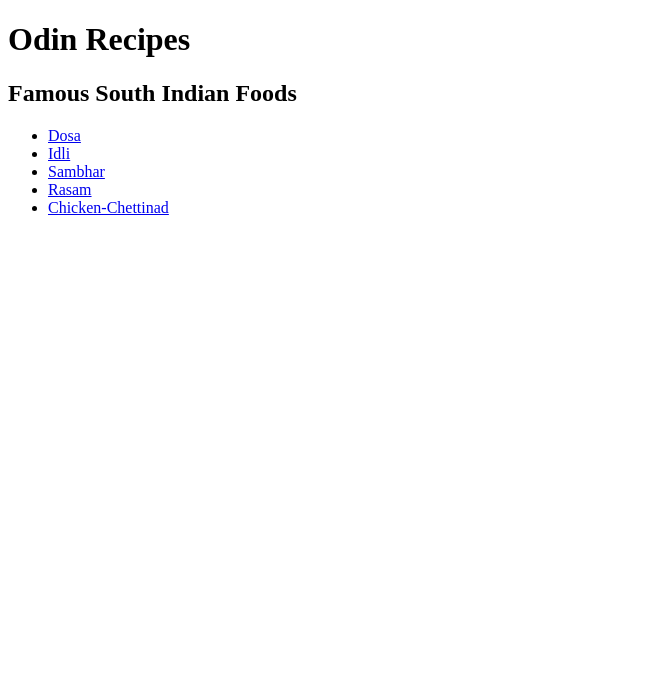
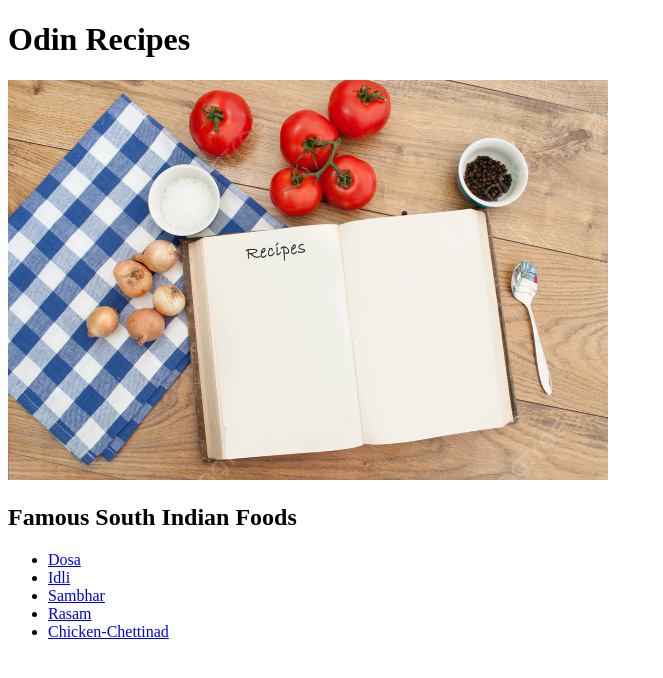
Before and after one commit to naveenzenith/odin-recipes, a plain HTML site: page index.html in a window 1280 px wide. Shown: the whole page, without its empty margins (0-663 px from the left). Drawn offline with Linux system fonts and the light colour scheme.

Commit message:
add image to homepage

```diff
--- a/index.html
+++ b/index.html
@@ -6,6 +6,7 @@
     </head>
     <body>
         <h1>Odin Recipes</h1>
+        <img src="../images/recipe.jpg" width="600" height="400">
         <h2>Famous South Indian Foods</h2>
         <ul>
             <li><a href="recipes/dosa.html">Dosa</a></li>
```
Also changed, not shown: images/recipe.jpg (added).
